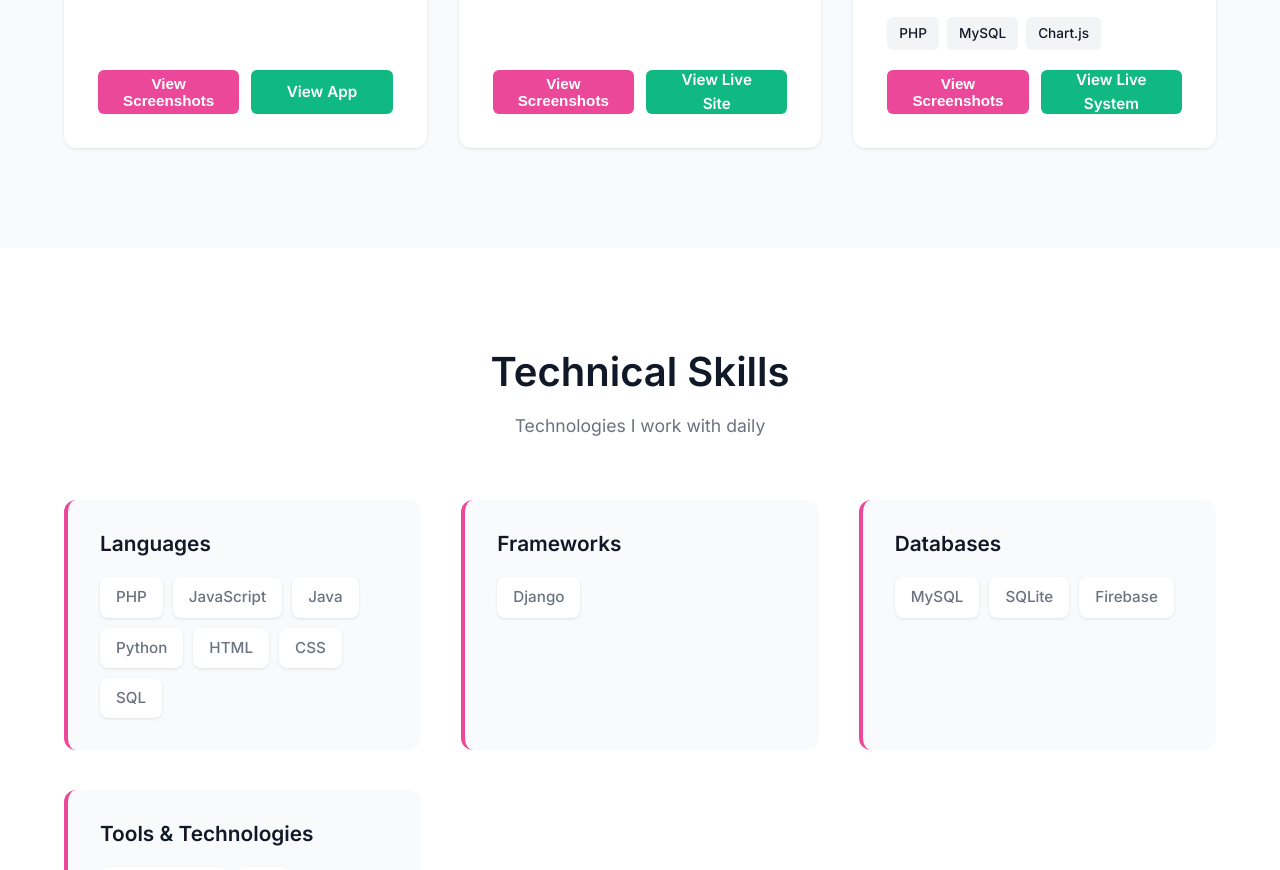
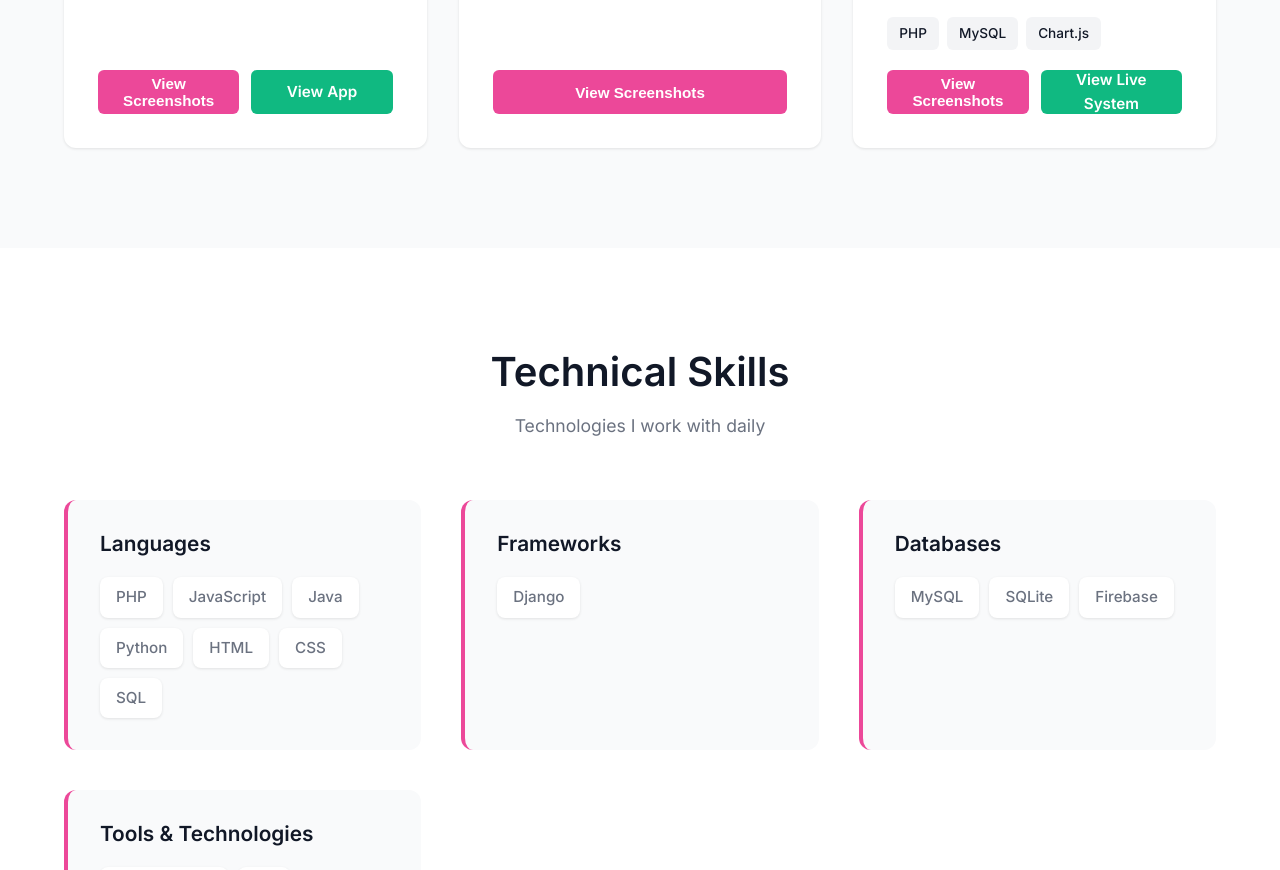
Before and after one commit to angelaax/portfolio, a plain HTML site: page index.html in a window 1280 px wide. Shown: the part 3014-3884 px from the top of the page. Drawn offline with Linux system fonts and the light colour scheme.

Commit message:
Update index.html

```diff
--- a/index.html
+++ b/index.html
@@ -212,7 +212,7 @@
                 </div>
                 <div class="project-actions">
                     <button class="btn-view-project">View Screenshots</button>
-                    <a href="" class="btn-demo-link" target="_blank">View Live Site</a>
+                    <!-- <a href="" class="btn-demo-link" target="_blank">View Live Site</a> -->
                 </div>
             </div>
 
```
